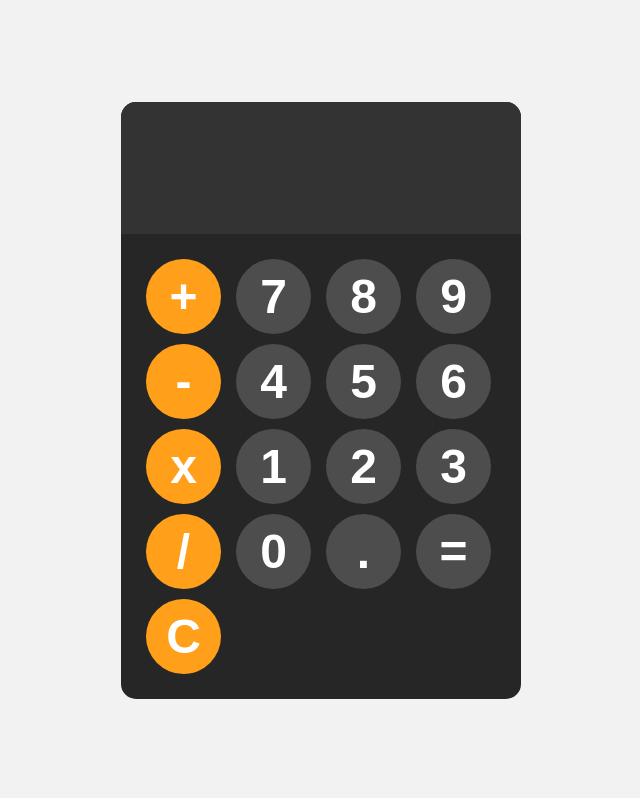
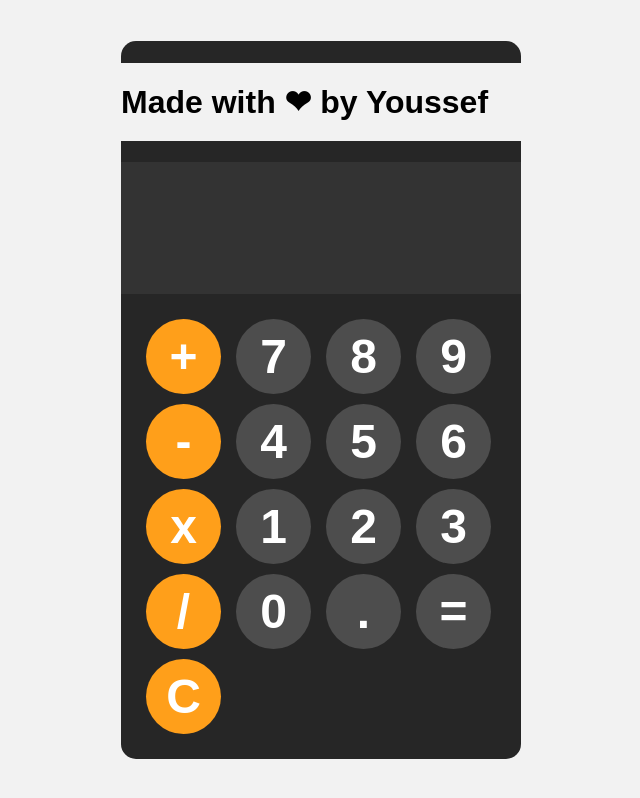
Before and after one commit to YoussefMohamed22/Calculator-js, a plain HTML site: page index.html in a window 1280 px wide. Shown: the whole page, without its empty margins (319-959 px from the left). Drawn offline with Linux system fonts and the light colour scheme.

Commit message:
Update index.html

```diff
--- a/index.html
+++ b/index.html
@@ -8,6 +8,7 @@
 </head>
 <body>
     <div id="Calculator">
+        <h1>Made with ❤ by Youssef</h1>
         <input id="display" readonly>
         <div id="keys">
             <button onclick="appendToDisplay('+')" class="operator-btn">+</button>
```
